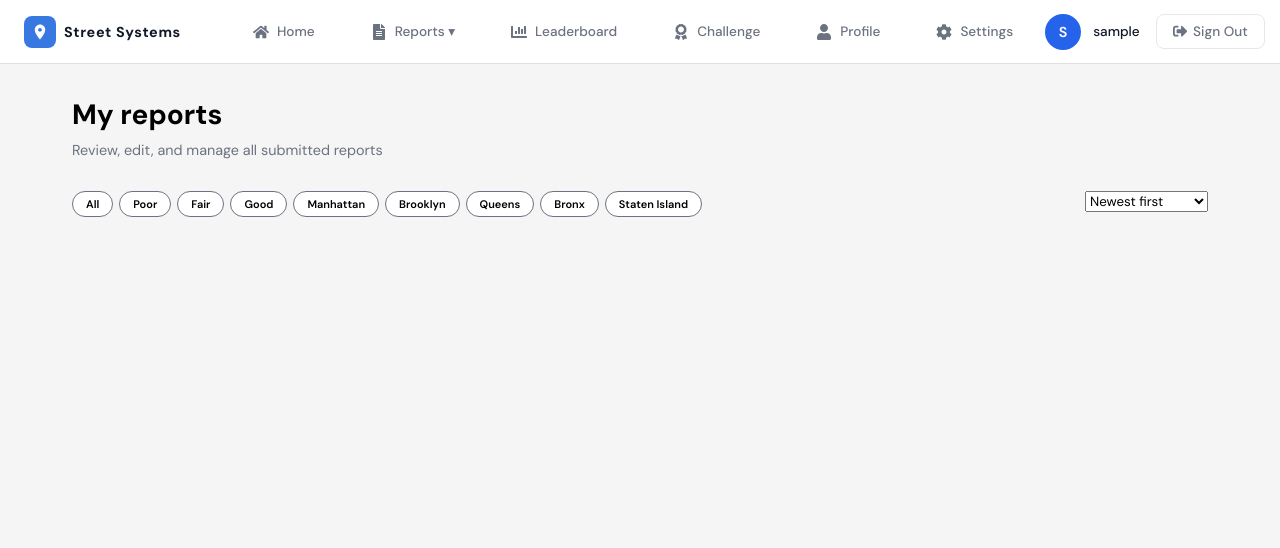
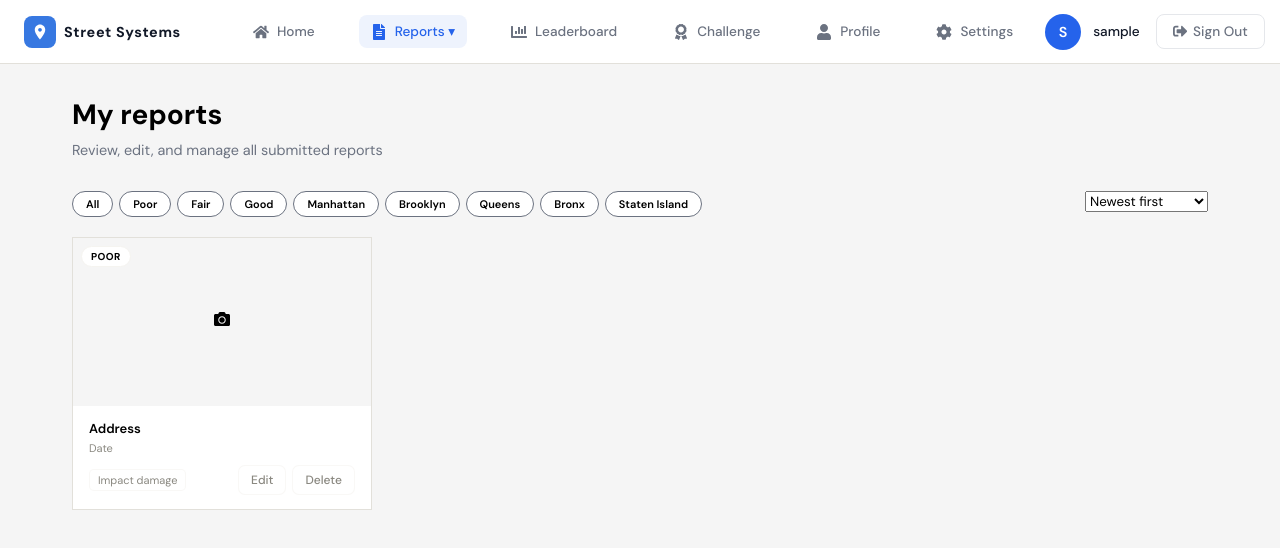
Before and after one commit to MalihaT111/street-light-base, a React (Vite) app in the folder Frontend/: page /manage-reports in a window 1280 px wide. Shown: the top 548 px of the page. Built offline with nearby package versions, Linux system fonts and the light colour scheme; sample sign-in values are in the browser's storage.

Commit message:
Created the Report card component

```diff
--- a/Frontend/src/components/ReportCard/ReportCard.jsx
+++ b/Frontend/src/components/ReportCard/ReportCard.jsx
@@ -1,30 +1,30 @@
-function ReportCard({ report, onEdit, onDelete }) {
+import styles from './ReportCard.module.css';
+import { FaCamera } from 'react-icons/fa';
+
+// { report, onEdit, onDelete }
+function ReportCard() {
   return (
-    <div className="report-card">
-      <div className="report-card-top">
-        <h3 className="report-card-title">{report.title}</h3>
-        <span className={`report-condition ${report.condition.toLowerCase()}`}>
-          {report.condition}
+    <div className={styles.reportCard}>
+      <div className={styles.reportCardThumb}>
+        <span className = {styles.thumbIcon}>
+          <FaCamera />
         </span>
+        <span className={styles.ratingPill}>Poor</span>
+
       </div>
-
-      <p className="report-card-borough">{report.borough}</p>
-      <p className="report-card-description">{report.description}</p>
-      <p className="report-card-date">{report.date}</p>
-
-      <div className="report-card-actions">
-        <button
-          className="edit-button"
-          onClick={() => onEdit(report)}
-        >
-          Edit
-        </button>
-        <button
-          className="delete-button"
-          onClick={() => onDelete(report.id)}
-        >
-          Delete
-        </button>
+      {/* Content section */}
+      <div className={styles.reportCardContent}>
+        {/* Address */}
+        <div className={styles.reportCardAddress}>Address</div>
+        {/* Date */}
+        <div className ={styles.reportCardDate}>Date</div>
+        <div className = {styles.reportCardFooter}>
+          <span className ={styles.dmgTag}>Impact damage</span>
+          <div className = {styles.btnWrapper}>
+            <button className = {styles.btn}>Edit</button>
+            <button className = {styles.btn}>Delete</button>
+          </div>
+        </div>
       </div>
     </div>
   );
--- a/Frontend/src/components/ReportCard/ReportCard.module.css
+++ b/Frontend/src/components/ReportCard/ReportCard.module.css
@@ -1,88 +1,75 @@
-.report-card {
-  background: white;
-  border: 1px solid #e5e7eb;
-  border-radius: 16px;
-  padding: 16px;
-  box-shadow: 0 2px 8px rgba(0, 0, 0, 0.04);
+.reportCard{
+    border: 1px solid #E2E0DA;
+    /* For test */
+    max-width: 300px;
+}
+/* For the report thumb section */
+.reportCardThumb{
+    width: 100%;
+    display: flex;
+    align-items: center;
+    justify-content: center;
+    position: relative;
+    background-color: #f5f5f5;
+    aspect-ratio: 16 / 9;
+}
+.ratingPill{
+    position: absolute;
+    top: 8px;
+    left: 8px;
+    padding: 3px 9px;
+    border-radius: 99px;
+    font-size: 10px;
+    font-weight: 700;
+    letter-spacing: 0.04em;
+    text-transform: uppercase;
+    background-color: white;
+    border: 1px solid #F5F4F0;
+}
+/* For content section */
+.reportCardContent {
+    padding: 14px 16px;
+    background-color: white;
+}
+/* For footer section */
+.reportCardFooter{
+    display: flex;
+    align-items: center;
+    justify-content: space-between;
+    gap: 10px;
+}
+.btnWrapper{
+    display: flex;
+    gap: 6px;
+}
+.reportCardAddress {
+    font-size: 13px;
+    font-weight: 600;
+    margin-bottom: 4px;
 }
 
-.report-card-top {
-  display: flex;
-  justify-content: space-between;
-  align-items: center;
-  gap: 12px;
-  margin-bottom: 10px;
+.reportCardDate {
+    font-size: 11px;
+    color: #8A8880;
+    margin-bottom: 10px;
 }
 
-.report-card-title {
-  font-size: 1rem;
-  font-weight: 700;
-  margin: 0;
+.dmgTag {
+    font-size: 11px;
+    color: #8A8880;
+    background: white;
+    border: 1px solid #f5f4f095;
+    padding: 3px 8px;
+    border-radius: 5px;
 }
 
-.report-condition {
-  padding: 4px 10px;
-  border-radius: 999px;
-  font-size: 12px;
-  font-weight: 600;
+.btn {
+    padding: 6px 12px;
+    font-size: 12px;
+    border-radius: 7px;
+    font-weight: 500;
+    color: #8A8880;
+    cursor: pointer;
+    border: 1px solid #f5f4f095;
+    background: white;
 }
-
-.report-condition.poor {
-  background: #fee2e2;
-  color: #b91c1c;
-}
-
-.report-condition.fair {
-  background: #fef3c7;
-  color: #b45309;
-}
-
-.report-condition.good {
-  background: #dcfce7;
-  color: #15803d;
-}
-
-.report-card-borough {
-  font-size: 0.9rem;
-  color: #6b7280;
-  margin: 0 0 8px;
-}
-
-.report-card-description {
-  font-size: 0.95rem;
-  color: #374151;
-  margin: 0 0 10px;
-}
-
-.report-card-date {
-  font-size: 0.8rem;
-  color: #9ca3af;
-  margin: 0 0 14px;
-}
-
-.report-card-actions {
-  display: flex;
-  gap: 10px;
-}
-
-.edit-button,
-.delete-button {
-  padding: 8px 14px;
-  border-radius: 10px;
-  font-size: 0.9rem;
-  font-weight: 600;
-  cursor: pointer;
-  font-family: inherit;
-}
-
-.edit-button {
-  border: 1px solid #2563eb;
-  background: white;
-  color: #2563eb;
-}
-
-.delete-button {
-  border: 1px solid #dc2626;
-  background: white;
-  color: #dc2626;
-}
--- a/Frontend/src/pages/Reports/ManageReports.jsx
+++ b/Frontend/src/pages/Reports/ManageReports.jsx
@@ -1,12 +1,14 @@
 import { useState, useEffect } from 'react';
 import { useNavigate } from 'react-router-dom';
 import Navbar from '../../components/Navbar/Navbar';
+import ReportCard from '../../components/ReportCard/ReportCard';
 import styles from './ManageReports.module.css'
 
 function ManageReports(){
     const navigate = useNavigate();
     const [user, setUser] = useState(null);
     const [loading, setLoading] = useState(true);
+    const [activeFilter, setActiveFilter] = useState("All");
 
     // Filter Toggle
     const toggleOptions = [
@@ -20,6 +22,41 @@ function ManageReports(){
         "Bronx",
         "Staten Island",
     ];
+
+    const [reports, setReports] = useState([
+    {
+      id: 1,
+      title: "W 42nd St Streetlight Base",
+      condition: "Poor",
+      borough: "Manhattan",
+      description: "Base shows visible cracking on the south-facing side.",
+      date: "Mar 22, 2026",
+    },
+    {
+      id: 2,
+      title: "Flatbush Ave Streetlight Base",
+      condition: "Fair",
+      borough: "Brooklyn",
+      description: "Rust staining along the base seam.",
+      date: "Mar 19, 2026",
+    },
+    {
+      id: 3,
+      title: "Jamaica Ave Streetlight Base",
+      condition: "Good",
+      borough: "Queens",
+      description: "Minor surface wear, but no major visible damage.",
+      date: "Mar 17, 2026",
+    },
+    {
+      id: 4,
+      title: "Grand Concourse Streetlight Base",
+      condition: "Poor",
+      borough: "Bronx",
+      description: "Large fracture on the east face, cover appears loose.",
+      date: "Mar 14, 2026",
+    },
+  ]);
 
     useEffect(() => {
         const savedUser = localStorage.getItem("user");
@@ -46,7 +83,7 @@ function ManageReports(){
     }
     return(
         <>
-            <Navbar username= {username} activeTab="report" />
+            <Navbar username= {username} activeTab="reports" />
             <div className={styles["manage-report-wrapper"]}>
                 <div className={styles["top-title"]}>
                     <h1 className = {styles["manage-report-title"]}>My reports</h1>
@@ -69,6 +106,7 @@ function ManageReports(){
                         </select>
                     </div>
                 </div>
+                <ReportCard />
             </div>
         </>
     )
--- a/Frontend/src/pages/Reports/ManageReports.module.css
+++ b/Frontend/src/pages/Reports/ManageReports.module.css
@@ -39,6 +39,7 @@
     width: auto;
     flex: 0 0;
     white-space: nowrap;
+
     padding: 5px 13px;
     border-radius: 99px;
     font-size: 11px;
```
